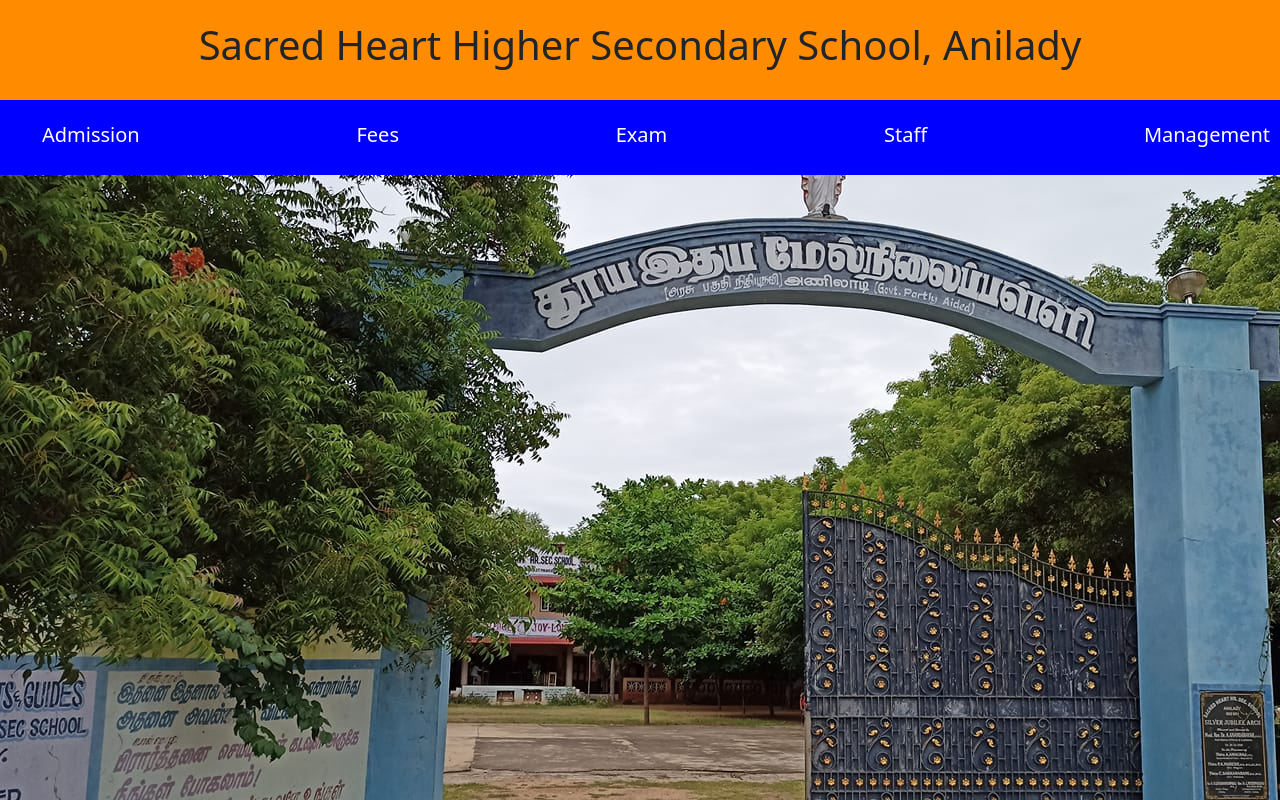
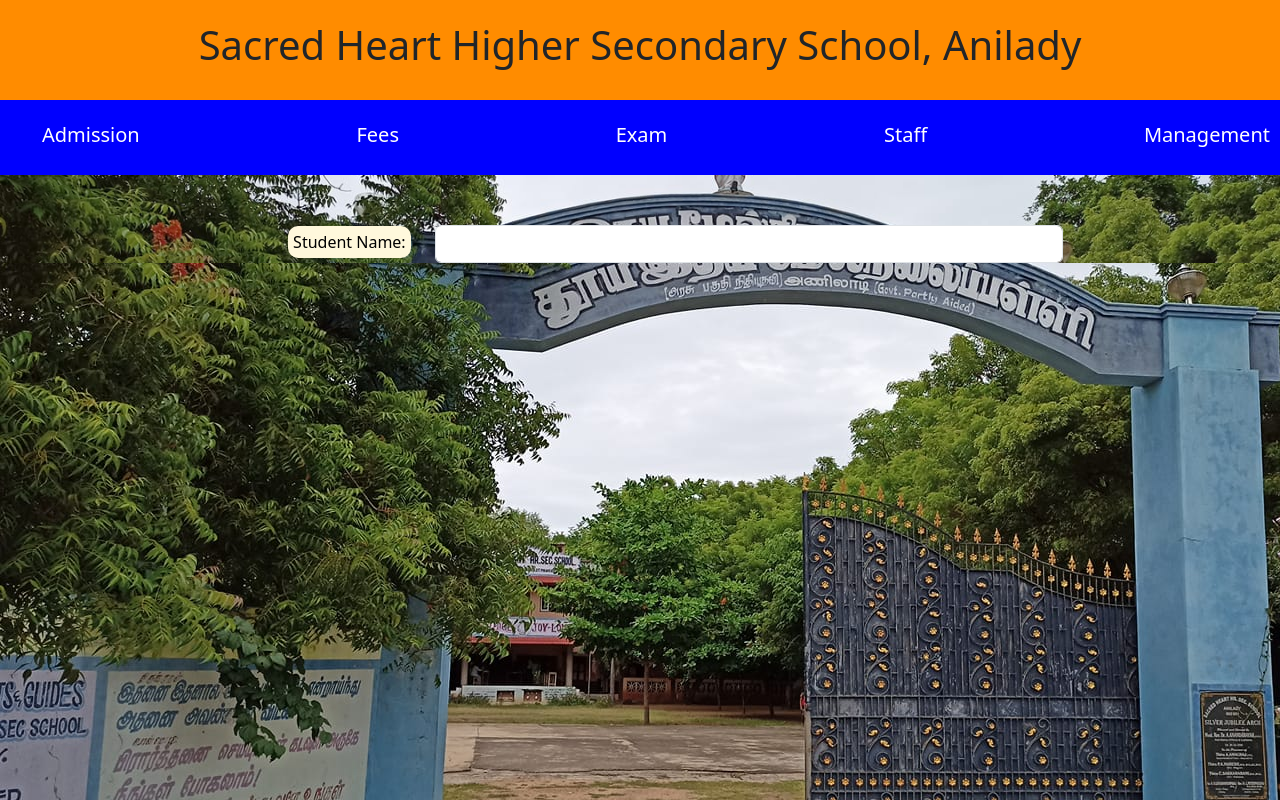
Before and after one commit to SusaiS26/Depcheck, a React (Create React App) app: page / in a window 1280 px wide. Shown: the top 800 px of the page. Built offline with nearby package versions, Linux system fonts and the light colour scheme.

Commit message:
single app

```diff
--- a/src/App.css
+++ b/src/App.css
@@ -63,7 +63,7 @@
   height: 1080px;
 }
 
-.company-container .student-color {
+.student-color {
   background-color: cornsilk;
   border-radius: 10px;
   padding: 5px;
--- a/src/App.js
+++ b/src/App.js
@@ -34,28 +34,6 @@
 
   console.log("images", CompanyLogoUpload);
 
-  // const uploadImage = (e, flag) => {
-
-  //     let file = e.target.files[0];
-  //     if (file) {
-  //         const reader = new FileReader();
-  //         reader.onload = handleReaderLoaded.bind(this, flag);
-  //         reader.readAsBinaryString(file);
-  //     }
-  // };
-
-  // const handleReaderLoaded = (flag, e) => {
-  //     console.log('file uploaded 2: ', e);
-  //     let binaryString = e.target.result;
-  //     console.log('bin', binaryString);
-  //     if (flag == 'logo1') {
-  //         console.log('$%$%', flag);
-  //         setCompanyLogoUpload({
-  //             base64Data: btoa(binaryString),
-  //         });
-  //     }
-  // };
-  // const { base64Data } = CompanyLogoUpload;
 
 
   console.log("AAA", companyval);
@@ -146,6 +124,15 @@
   const onchangevalnew = (e) => {
     setNewvalues(e.target.value)
   }
+  const cNameClickVal = (e) => {
+    setCName(e.target.value)
+    if (e.target.value === "") {
+      setCNameError("Please Enter Name")
+    }
+    else {
+      setCNameError("")
+    }
+  }
 
   return (
     <div >
@@ -162,6 +149,20 @@
               <li><a className="arefer" href="/Susai"> Staff</a></li>
               <li><a className="arefer" href="/Susai"> Management</a></li>
             </ul>
+          </div>
+
+          <div className="row" style={{ marginTop: '50px' }}>
+            <div className="col-4">
+              <div className="company-formtile">
+                <span className="student-color">Student Name:</span>
+              </div>
+            </div>
+            <div className="col-6">
+              <div>
+                <input type="text" className='form-control' value={cname} onChange={cNameClickVal}></input>
+
+              </div>
+            </div>
           </div>
 
           {/* <div className="company-container" >
```
